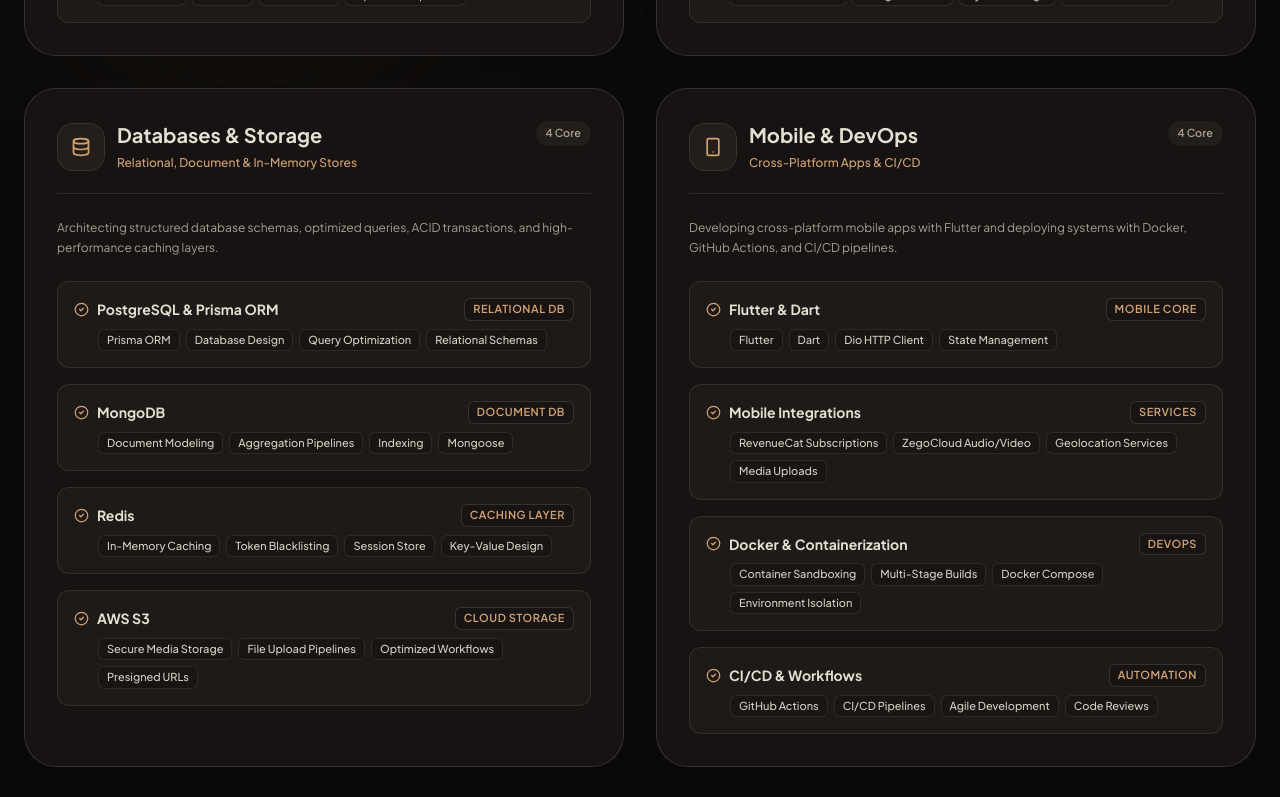
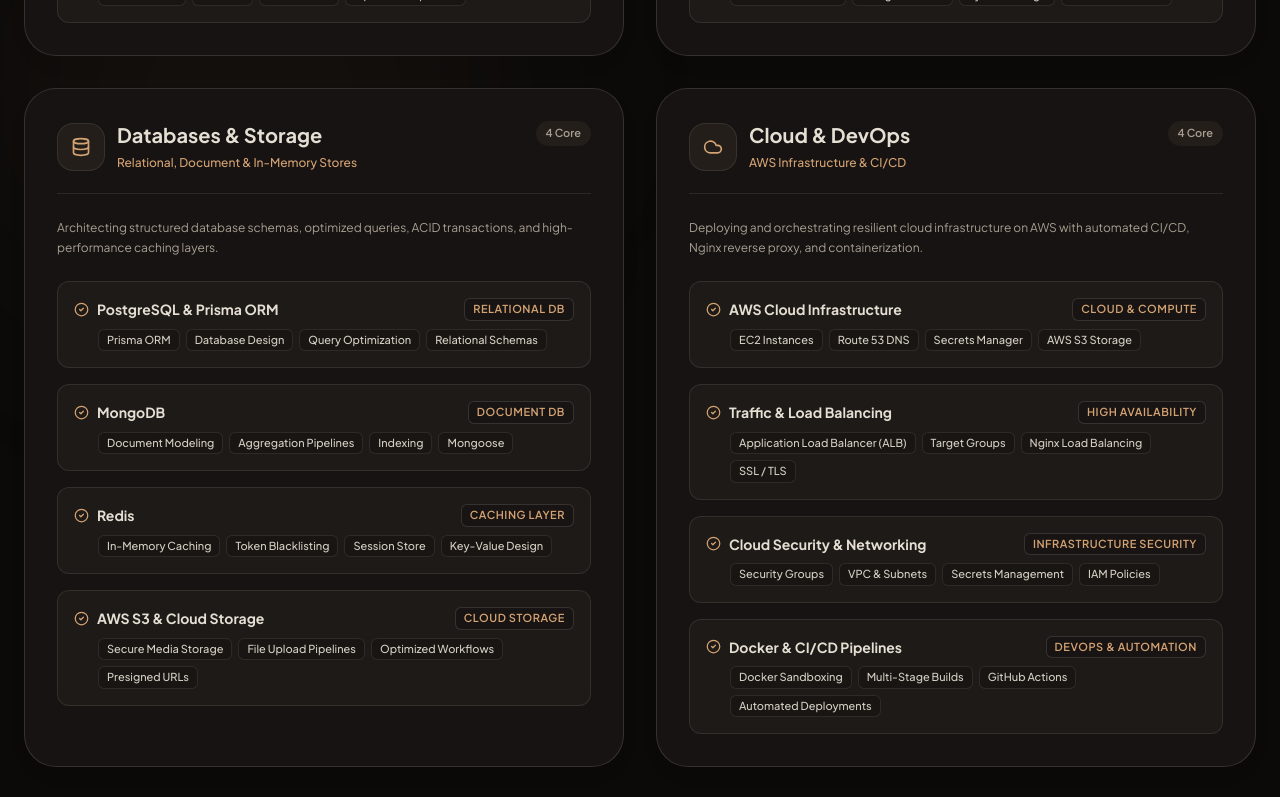
Before and after one commit to JasimIhsan/Portfolio, a Next.js app: page / in a window 1280 px wide. Shown: the part 7320-8117 px from the top of the page. Built offline with nearby package versions, Linux system fonts and the light colour scheme; no server answers.

Commit message:
feat: add dedicated Cloud and DevOps category to skills and update AI assistant context

```diff
--- a/app/api/chat/route.ts
+++ b/app/api/chat/route.ts
@@ -41,8 +41,8 @@
 - Core Stack & Technologies:
   * Frontend: React.js, Next.js, TypeScript, Flutter (Dart), Tailwind CSS, Redux Toolkit, Framer Motion
   * Backend: Node.js, Express.js, WebSockets (Socket.io), WebRTC, REST APIs
-  * Databases & Storage: MongoDB, PostgreSQL, Redis
-  * DevOps & Architecture: Docker, BullMQ, Git/GitHub, Clean Architecture
+  * Databases & Storage: MongoDB, PostgreSQL, Redis, AWS S3
+  * Cloud & DevOps: AWS (EC2, ALB / Target Groups, Security Groups, Secrets Manager, Route 53, S3), Nginx (Load Balancing & Reverse Proxy), Docker, BullMQ, GitHub Actions CI/CD, Clean Architecture
 - Key Shipped Projects:
   1. Life Partner Again: High-security Flutter matrimony mobile platform with privacy architecture, real-time messaging, and custom matchmaking algorithms.
   2. Onboard Careers: Comprehensive Maritime & Cruise recruitment portal featuring role-based candidate management pipelines and automated screening.
--- a/app/components/AIAssistantDrawer.tsx
+++ b/app/components/AIAssistantDrawer.tsx
@@ -29,7 +29,7 @@
       "**Jasim Ihsan** is a passionate **Software Engineer** specializing in full-stack web and cross-platform mobile development.\n\n- **Focus:** Crafting high-performance, aesthetically refined digital experiences using **Next.js, React, Flutter, and Node.js**.\n- **Philosophy:** Writing clean, scalable architecture, obsessing over micro-interactions and smooth 60fps UX, and turning complex product problems into seamless software solutions.\n- **Location:** Based in Kerala, India — building and collaborating globally.",
 
    "What is Jasim's primary tech stack?":
-      "**Jasim's Primary Stack:**\n\n- **Frontend / Web:** Next.js 15, React 19, TypeScript, Tailwind CSS, Framer Motion, Lenis Smooth Scroll.\n- **Mobile Engineering:** Flutter, Dart, Bloc/Cubit, Riverpod, Clean Architecture, Platform Channels.\n- **Backend & APIs:** Node.js, Express, NestJS, Go, GraphQL, REST APIs, WebSockets.\n- **Databases & Cloud:** PostgreSQL, MongoDB, Redis, Supabase, Firebase, AWS, Docker.",
+      "**Jasim's Primary Stack:**\n\n- **Frontend / Web:** Next.js 15, React 19, TypeScript, Tailwind CSS, Framer Motion, Lenis Smooth Scroll.\n- **Mobile Engineering:** Flutter, Dart, Bloc/Cubit, Riverpod, Clean Architecture, Platform Channels.\n- **Backend & APIs:** Node.js, Express, NestJS, REST APIs, WebSockets, WebRTC.\n- **Databases & Cloud:** PostgreSQL, MongoDB, Redis, AWS (EC2, ALB, Target Groups, Security Groups, Secrets Manager, Route 53, S3), Nginx Load Balancing, Docker, CI/CD.",
 
    "Tell me about his key projects":
       "**Key Featured Projects:**\n\n1. **Life Partner Again** — Matrimonial & Matchmaking platform with real-time messaging, matching algorithms, and enterprise audit logging.\n2. **Portfolio & Interactive Showcases** — High-performance Next.js application featuring fluid scrollytelling, physics animations, and custom AI assistant integrations.\n3. **Flutter Cross-Platform Apps** — Production Flutter mobile apps with offline-first caching, localized state machines, and native SDK integrations.",
--- a/app/components/sections/Skills.tsx
+++ b/app/components/sections/Skills.tsx
@@ -1,10 +1,10 @@
 "use client";
 
 import { AnimatePresence, motion } from "framer-motion";
-import { CheckCircle2, Code2, Cpu, Database, Server, Smartphone, Sparkles, Workflow, Zap } from "lucide-react";
+import { CheckCircle2, Cloud, Code2, Cpu, Database, Server, Smartphone, Sparkles, Workflow, Zap } from "lucide-react";
 import { useRef, useState } from "react";
 import { FaAws } from "react-icons/fa6";
-import { SiDocker, SiGit, SiMongodb, SiPostgresql, SiPostman, SiPrisma, SiRedis } from "react-icons/si";
+import { SiDocker, SiGit, SiMongodb, SiNginx, SiPostgresql, SiPostman, SiPrisma, SiRedis } from "react-icons/si";
 import { VscVscode } from "react-icons/vsc";
 import ScrollReveal from "../animations/ScrollReveal";
 import { TiltCard } from "../ui/tilt-card";
@@ -113,18 +113,49 @@
             capabilities: ["In-Memory Caching", "Token Blacklisting", "Session Store", "Key-Value Design"],
          },
          {
-            name: "AWS S3",
+            name: "AWS S3 & Cloud Storage",
             badge: "Cloud Storage",
             capabilities: ["Secure Media Storage", "File Upload Pipelines", "Optimized Workflows", "Presigned URLs"],
          },
       ],
    },
    {
-      id: "mobile-devops",
-      title: "Mobile & DevOps",
-      subtitle: "Cross-Platform Apps & CI/CD",
+      id: "cloud-devops",
+      title: "Cloud & DevOps",
+      subtitle: "AWS Infrastructure & CI/CD",
+      icon: Cloud,
+      description: "Deploying and orchestrating resilient cloud infrastructure on AWS with automated CI/CD, Nginx reverse proxy, and containerization.",
+      skills: [
+         {
+            name: "AWS Cloud Infrastructure",
+            badge: "Cloud & Compute",
+            capabilities: ["EC2 Instances", "Route 53 DNS", "Secrets Manager", "AWS S3 Storage"],
+            highlight: true,
+         },
+         {
+            name: "Traffic & Load Balancing",
+            badge: "High Availability",
+            capabilities: ["Application Load Balancer (ALB)", "Target Groups", "Nginx Load Balancing", "SSL / TLS"],
+            highlight: true,
+         },
+         {
+            name: "Cloud Security & Networking",
+            badge: "Infrastructure Security",
+            capabilities: ["Security Groups", "VPC & Subnets", "Secrets Management", "IAM Policies"],
+         },
+         {
+            name: "Docker & CI/CD Pipelines",
+            badge: "DevOps & Automation",
+            capabilities: ["Docker Sandboxing", "Multi-Stage Builds", "GitHub Actions", "Automated Deployments"],
+         },
+      ],
+   },
+   {
+      id: "mobile",
+      title: "Mobile Engineering",
+      subtitle: "Cross-Platform Apps & Integrations",
       icon: Smartphone,
-      description: "Developing cross-platform mobile apps with Flutter and deploying systems with Docker, GitHub Actions, and CI/CD pipelines.",
+      description: "Developing cross-platform mobile apps with Flutter and integrating real-time audio/video, subscriptions, and native device services.",
       skills: [
          {
             name: "Flutter & Dart",
@@ -139,14 +170,14 @@
             highlight: true,
          },
          {
-            name: "Docker & Containerization",
-            badge: "DevOps",
-            capabilities: ["Container Sandboxing", "Multi-Stage Builds", "Docker Compose", "Environment Isolation"],
+            name: "Architecture & State",
+            badge: "Architecture",
+            capabilities: ["Bloc / Cubit", "Riverpod", "Clean Architecture", "Offline Caching"],
          },
          {
-            name: "CI/CD & Workflows",
-            badge: "Automation",
-            capabilities: ["GitHub Actions", "CI/CD Pipelines", "Agile Development", "Code Reviews"],
+            name: "Platform Channels & UI",
+            badge: "Native / UX",
+            capabilities: ["Custom Animations", "Responsive Mobile Layouts", "Camera & Media", "Push Notifications"],
          },
       ],
    },
@@ -178,7 +209,8 @@
    { name: "Prisma ORM", icon: SiPrisma, category: "Data Layer" },
    { name: "Redis", icon: SiRedis, category: "Caching Layer" },
    { name: "MongoDB", icon: SiMongodb, category: "Document DB" },
-   { name: "AWS S3", icon: FaAws, category: "Cloud Storage" },
+   { name: "AWS Cloud", icon: FaAws, category: "Cloud Platform" },
+   { name: "Nginx", icon: SiNginx, category: "Load Balancer & Proxy" },
    { name: "Docker", icon: SiDocker, category: "Containerization" },
    { name: "Git & GitHub", icon: SiGit, category: "Version Control" },
    { name: "Postman", icon: SiPostman, category: "API Testing" },
@@ -336,7 +368,7 @@
             <ScrollReveal>
                <div className="p-5 sm:p-8 rounded-[1.75rem] sm:rounded-[2rem] bg-white dark:bg-[#181513]/95 border border-[#E2DDD2] dark:border-[#E5DFD3]/15 shadow-xs text-center">
                   <div className="inline-flex items-center gap-2 px-3 py-1 rounded-full bg-[#EFECE4] dark:bg-[#231E1A] text-[#8A5A2B] dark:text-[#D4A373] text-[10px] sm:text-[11px] font-bold uppercase tracking-widest mb-5 sm:mb-6">Integrated Platforms & Developer Tooling</div>
-                  <div className="grid grid-cols-2 sm:grid-cols-4 gap-2.5 sm:gap-4 max-w-4xl mx-auto">
+                  <div className="grid grid-cols-2 sm:grid-cols-3 md:grid-cols-5 gap-2.5 sm:gap-4 max-w-5xl mx-auto">
                      {tools.map((tool) => (
                         <div key={tool.name} className="flex flex-col items-center justify-center p-3.5 sm:p-4 rounded-2xl bg-[#EFECE4]/70 dark:bg-[#231E1A]/80 border border-[#E2DDD2] dark:border-[#E5DFD3]/10 hover:border-[#8A5A2B] dark:hover:border-[#D4A373] transition-all hover:scale-[1.03] group cursor-default">
                            <div className="w-9 sm:w-10 h-9 sm:h-10 rounded-xl bg-white dark:bg-[#181513] flex items-center justify-center text-[#8A5A2B] dark:text-[#D4A373] mb-2 shadow-2xs group-hover:scale-110 transition-transform">
```
